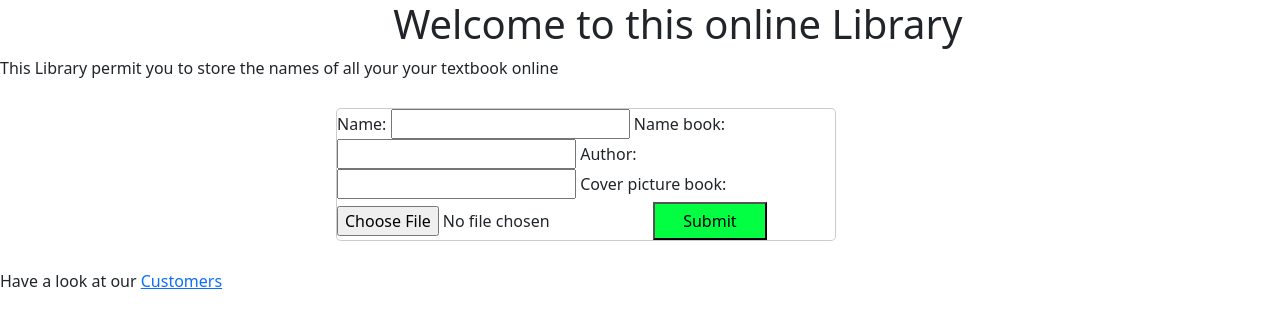
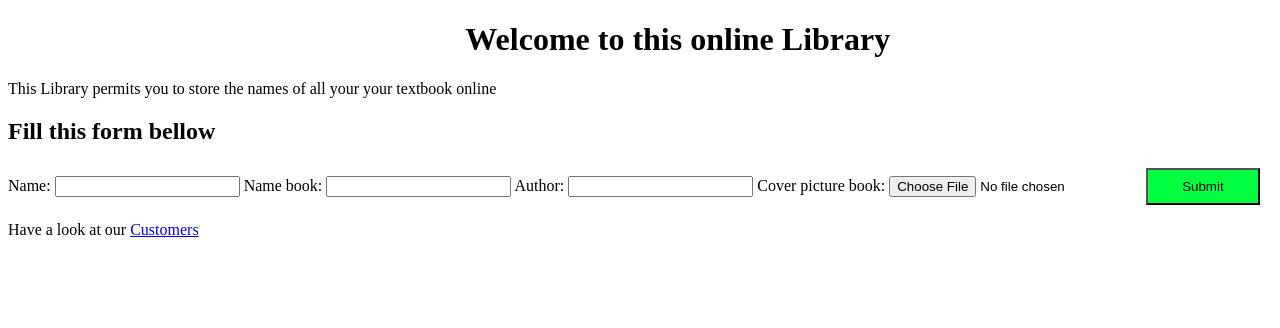
Before and after one commit to Fotsingboris/online-library, a Django app: page / in a window 1280 px wide. Shown: the top 328 px of the page. Run offline with Django 4.2, Linux system fonts and the light colour scheme.

Commit message:
feat: added content to the index.html

```diff
--- a/templates/index.html
+++ b/templates/index.html
@@ -6,13 +6,13 @@
     <meta http-equiv="X-UA-Compatible" content="IE=edge">
     <meta name="viewport" content="width=device-width, initial-scale=1.0">
     <title>Online-Library</title>
-    <link href="https://cdn.jsdelivr.net/npm/bootstrap@5.0.2/dist/css/bootstrap.min.css" rel="stylesheet" integrity="sha384-EVSTQN3/azprG1Anm3QDgpJLIm9Nao0Yz1ztcQTwFspd3yD65VohhpuuCOmLASjC" crossorigin="anonymous">
     <link rel="stylesheet" href="{% static 'css/style.css' %}">
 </head>
 <body>
 
     <h1>Welcome to this online Library</h1>
-    <p>This Library permit you to store the names of all your your textbook online</p>
+    <p>This Library permits you to store the names of all your your textbook online</p>
+    <h2>Fill this form bellow</h2>
     <div class="container m-lg-3">
         <div class="modal-dialog">
             <div class="modal-content">
```
